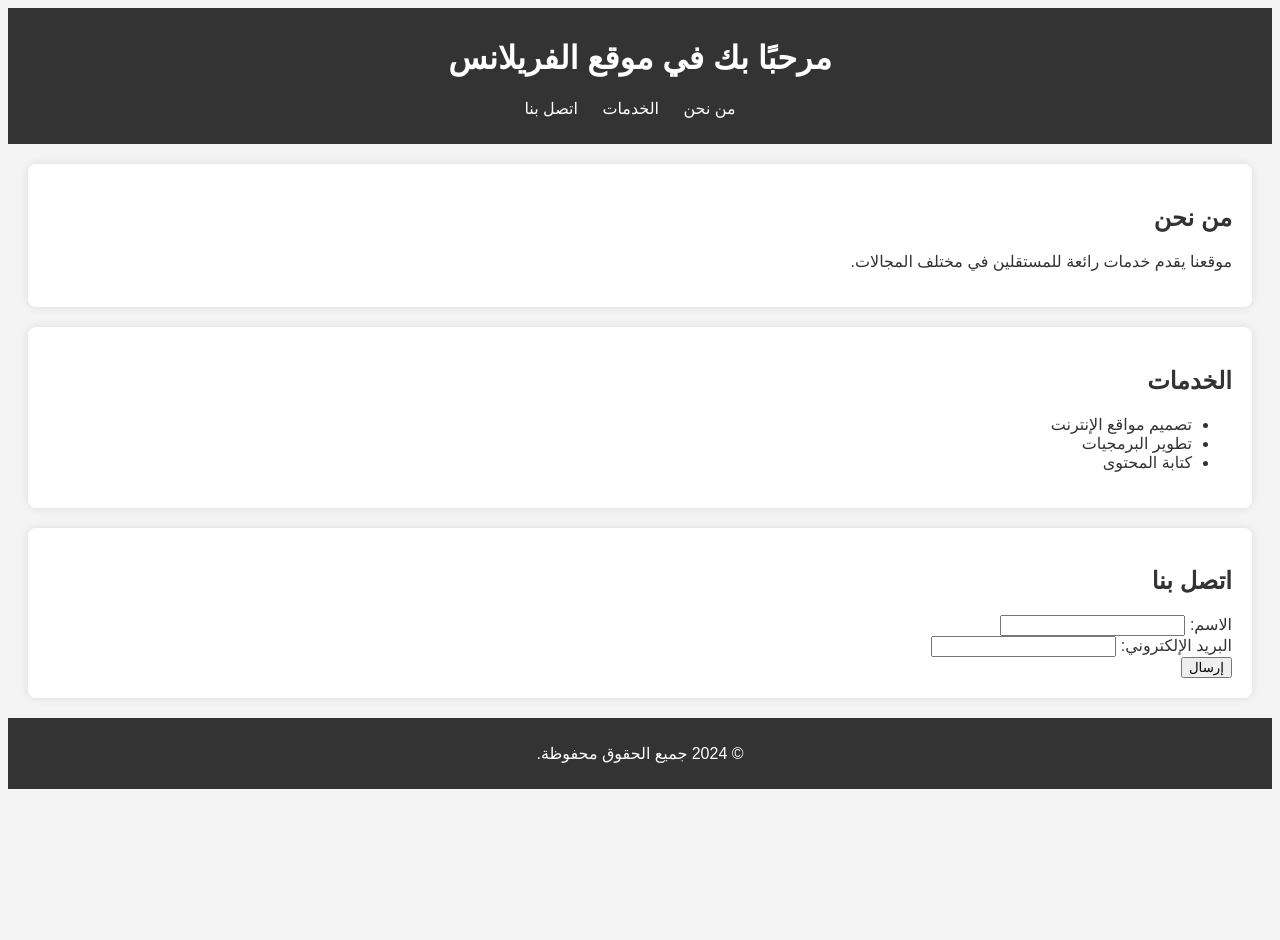
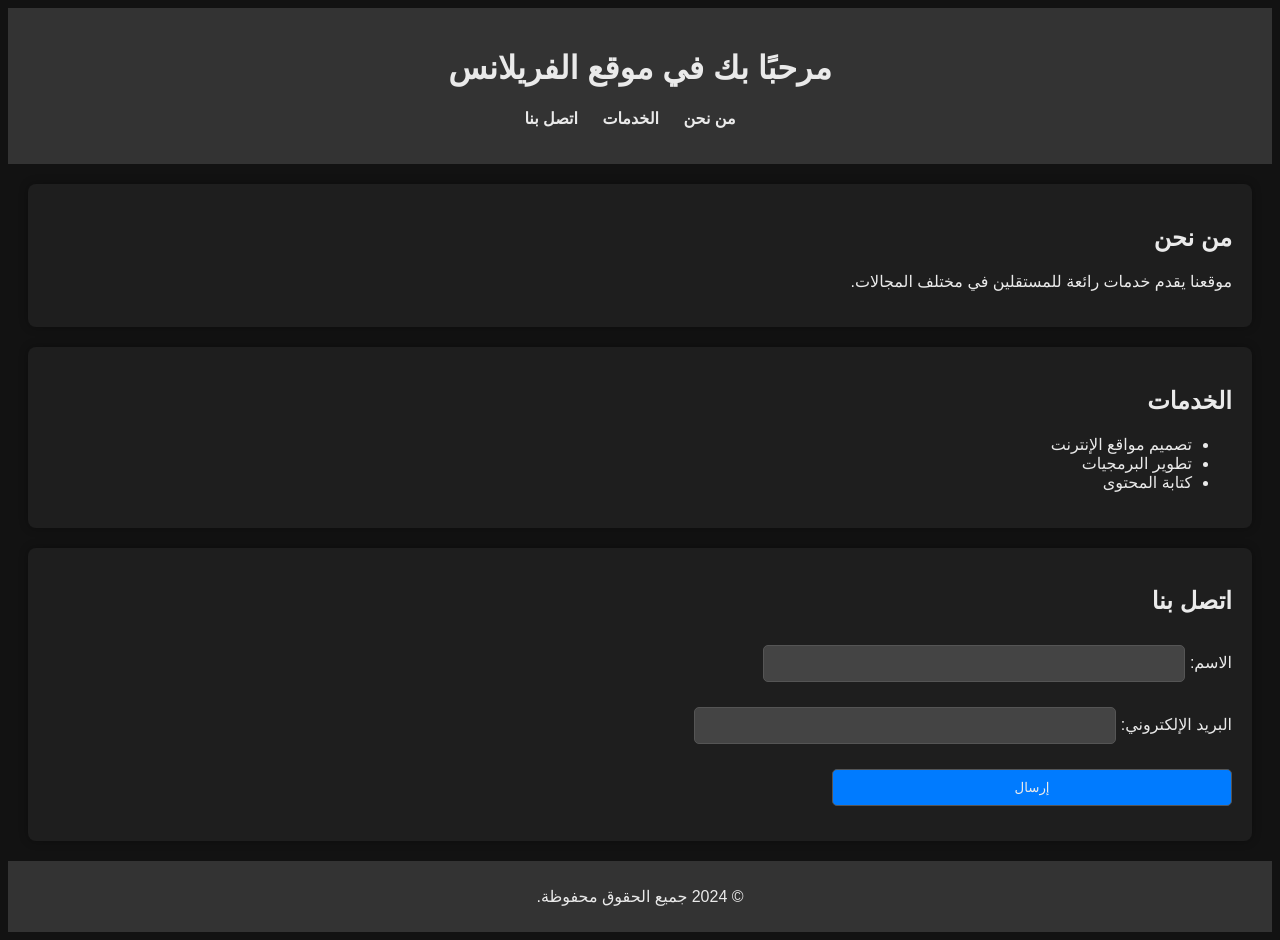
Before and after one commit to Omar-zekry/my-website5, a plain HTML site: page index.html in a window 1280 px wide. Before the commit the page ends 800 px from the top, so only its background shows below. Drawn offline with Linux system fonts and the light colour scheme.

Commit message:
Add files via upload

```diff
--- a/index.html
+++ b/index.html
@@ -7,7 +7,7 @@
   <title>موقع فريلانس</title>
   <link rel="stylesheet" href="style.css">
 </head>
-<body>
+<body class="dark-mode">
   <header>
     <h1>مرحبًا بك في موقع الفريلانس</h1>
     <nav>
--- a/style.css
+++ b/style.css
@@ -1,15 +1,16 @@
 
-body {
+/* General body styling for Dark Mode */
+body.dark-mode {
+    background-color: #121212;
+    color: #eaeaea;
     font-family: Arial, sans-serif;
-    background-color: #f4f4f4;
-    color: #333;
     direction: rtl;
 }
 
 header {
     background-color: #333;
-    color: white;
-    padding: 10px 0;
+    color: #eaeaea;
+    padding: 20px;
     text-align: center;
 }
 
@@ -24,21 +25,43 @@ header nav ul li {
 }
 
 header nav ul li a {
-    color: white;
+    color: #eaeaea;
     text-decoration: none;
+    font-weight: bold;
 }
 
 section {
     padding: 20px;
     margin: 20px;
-    background-color: white;
+    background-color: #1e1e1e;
     border-radius: 8px;
-    box-shadow: 0 0 10px rgba(0, 0, 0, 0.1);
+    box-shadow: 0 0 10px rgba(0, 0, 0, 0.3);
 }
 
 footer {
     text-align: center;
     padding: 10px;
     background-color: #333;
-    color: white;
+    color: #eaeaea;
 }
+
+form input[type="text"], form input[type="email"], form input[type="submit"] {
+    padding: 10px;
+    margin-top: 10px;
+    width: 100%;
+    max-width: 400px;
+    margin-bottom: 15px;
+    background-color: #444;
+    color: #eaeaea;
+    border: 1px solid #555;
+    border-radius: 5px;
+}
+
+form input[type="submit"] {
+    background-color: #007bff;
+    cursor: pointer;
+}
+
+form input[type="submit"]:hover {
+    background-color: #0056b3;
+}
```
